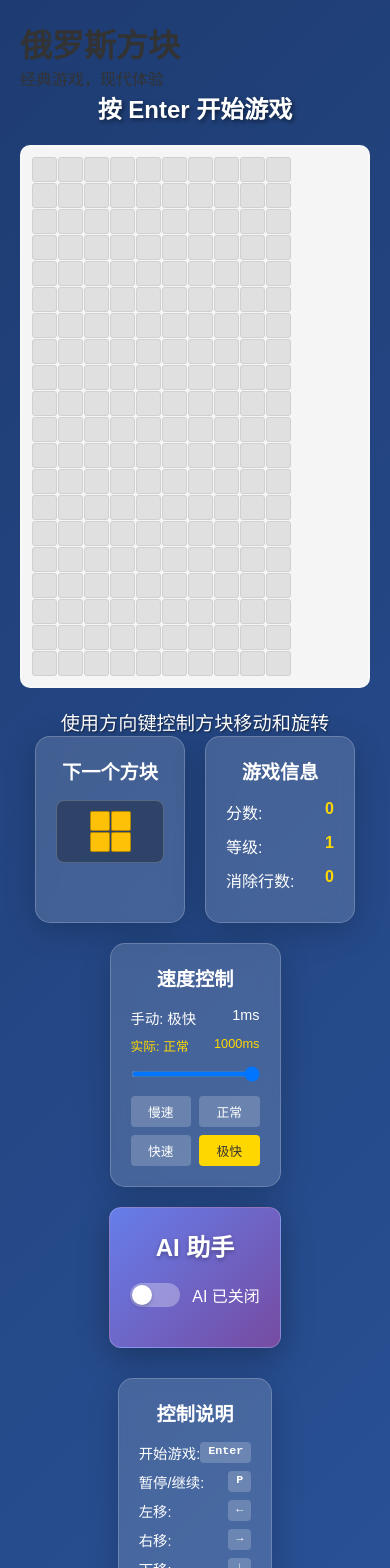
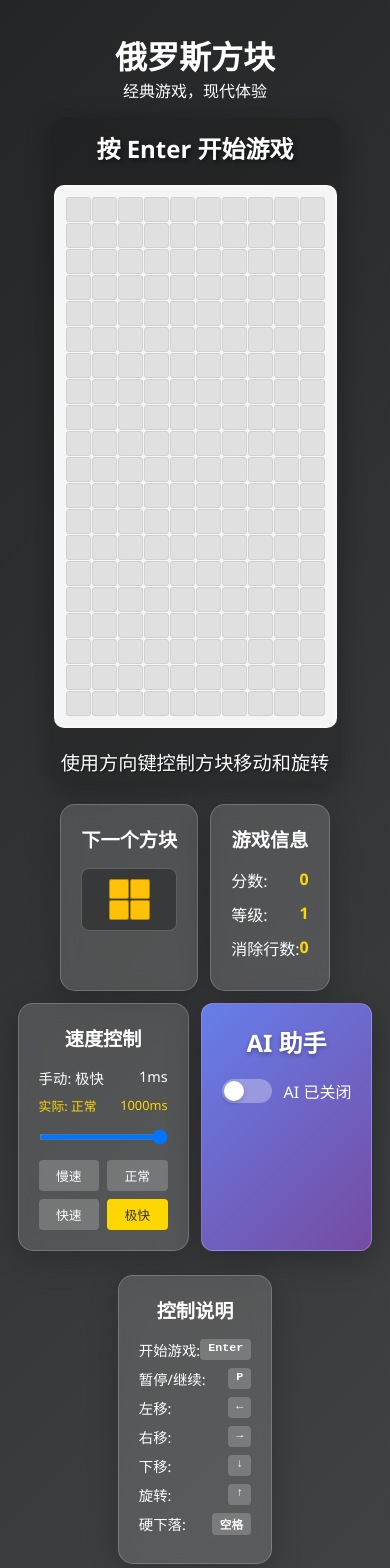
Before and after one commit to cgsvv/TetrisGame, a React (Vite) app: page / in a window 390 px wide. Shown: the top 1568 px of the page. Built offline with nearby package versions, Linux system fonts and the light colour scheme.

Commit message:
feat: optimize page layout to horizontal design with game area and sidebar side by side, responsive design for better UX

```diff
--- a/src/App.tsx
+++ b/src/App.tsx
@@ -73,18 +73,18 @@ function App() {
   }, [state.aiMode, state.status, state.currentPiece, state.aiThinking, makeAIDecisionAndExecute]);
 
   return (
-    <div className="app">
+    <div className="app-root">
       <header className="header">
         <h1>俄罗斯方块</h1>
         <p>经典游戏，现代体验</p>
       </header>
 
-      <main className="main">
-        <div className="game-container">
+      <main className="main-layout">
+        <div className="game-flex">
           <div className="game-area">
             <GameBoard gameState={state} />
-
-            <div className="side-panel">
+          </div>
+          <aside className="side-panel">
             <NextPiece nextPiece={state.nextPiece} />
             <ScoreBoard gameState={state} />
             <SpeedControl
@@ -99,12 +99,11 @@ function App() {
               onToggleAIMode={toggleAIMode}
               onSetAILevel={setAILevel}
             />
+          </aside>
         </div>
-          </div>
-
+        <div className="controls-bar">
           <Controls />
         </div>
-
         {state.status === 'gameOver' && (
           <GameOver
             gameState={state}
--- a/src/styles/global.css
+++ b/src/styles/global.css
@@ -4,20 +4,83 @@
   box-sizing: border-box;
 }
 
-body {
-  font-family: 'Arial', sans-serif;
-  background: linear-gradient(135deg, #1e3c72 0%, #2a5298 100%);
+body, html {
+  margin: 0;
+  padding: 0;
+  min-height: 100vh;
+  background: linear-gradient(135deg, #232526 0%, #414345 100%);
+  font-family: 'Segoe UI', 'PingFang SC', 'Hiragino Sans GB', 'Arial', sans-serif;
+  color: #fff;
+}
+
+.app-root {
   min-height: 100vh;
   display: flex;
-  justify-content: center;
-  align-items: center;
-  color: #333;
+  flex-direction: column;
 }
 
-#root {
+.header {
+  text-align: center;
+  padding: 2rem 0 1rem 0;
+  background: none;
+}
+
+.main-layout {
+  flex: 1 1 auto;
+  display: flex;
+  flex-direction: column;
+  align-items: center;
+  justify-content: flex-start;
   width: 100%;
   max-width: 1200px;
-  padding: 20px;
+  margin: 0 auto;
+  padding: 0 16px;
+}
+
+.game-flex {
+  display: flex;
+  flex-direction: row;
+  align-items: flex-start;
+  justify-content: center;
+  width: 100%;
+  gap: 40px;
+  margin-bottom: 24px;
+}
+
+.game-area {
+  flex: 0 0 auto;
+  background: rgba(0,0,0,0.15);
+  border-radius: 16px;
+  box-shadow: 0 4px 24px rgba(0,0,0,0.25);
+  padding: 24px 24px 16px 24px;
+  display: flex;
+  flex-direction: column;
+  align-items: center;
+}
+
+.side-panel {
+  flex: 0 0 260px;
+  display: flex;
+  flex-direction: column;
+  gap: 20px;
+  align-items: stretch;
+  min-width: 220px;
+  max-width: 320px;
+}
+
+.controls-bar {
+  display: flex;
+  justify-content: center;
+  margin: 0 auto 16px auto;
+  width: 100%;
+}
+
+.footer {
+  text-align: center;
+  padding: 1rem 0 1.5rem 0;
+  font-size: 0.95rem;
+  color: #d1d5db;
+  background: none;
 }
 
 .game-container {
@@ -35,13 +98,6 @@ body {
   padding: 20px;
   box-shadow: 0 8px 32px rgba(0, 0, 0, 0.2);
   border: 1px solid rgba(255, 255, 255, 0.2);
-}
-
-.side-panel {
-  display: flex;
-  flex-direction: column;
-  gap: 20px;
-  min-width: 200px;
 }
 
 .info-panel {
@@ -152,20 +208,35 @@ body {
   background: #2980b9;
 }
 
-@media (max-width: 768px) {
-  .game-container {
+@media (max-width: 900px) {
+  .main-layout {
+    max-width: 100vw;
+    padding: 0 4px;
+  }
+  .game-flex {
+    gap: 16px;
+  }
+  .side-panel {
+    min-width: 160px;
+    max-width: 200px;
+  }
+}
+
+@media (max-width: 700px) {
+  .game-flex {
     flex-direction: column;
     align-items: center;
+    gap: 20px;
   }
-
   .side-panel {
     flex-direction: row;
     flex-wrap: wrap;
+    min-width: 0;
+    max-width: 100vw;
+    gap: 12px;
     justify-content: center;
   }
-
-  .info-panel,
-  .controls {
-    min-width: 150px;
+  .game-area {
+    padding: 12px 4px 8px 4px;
   }
 }
```
Lines whose indentation alone changed are shown as unchanged.
